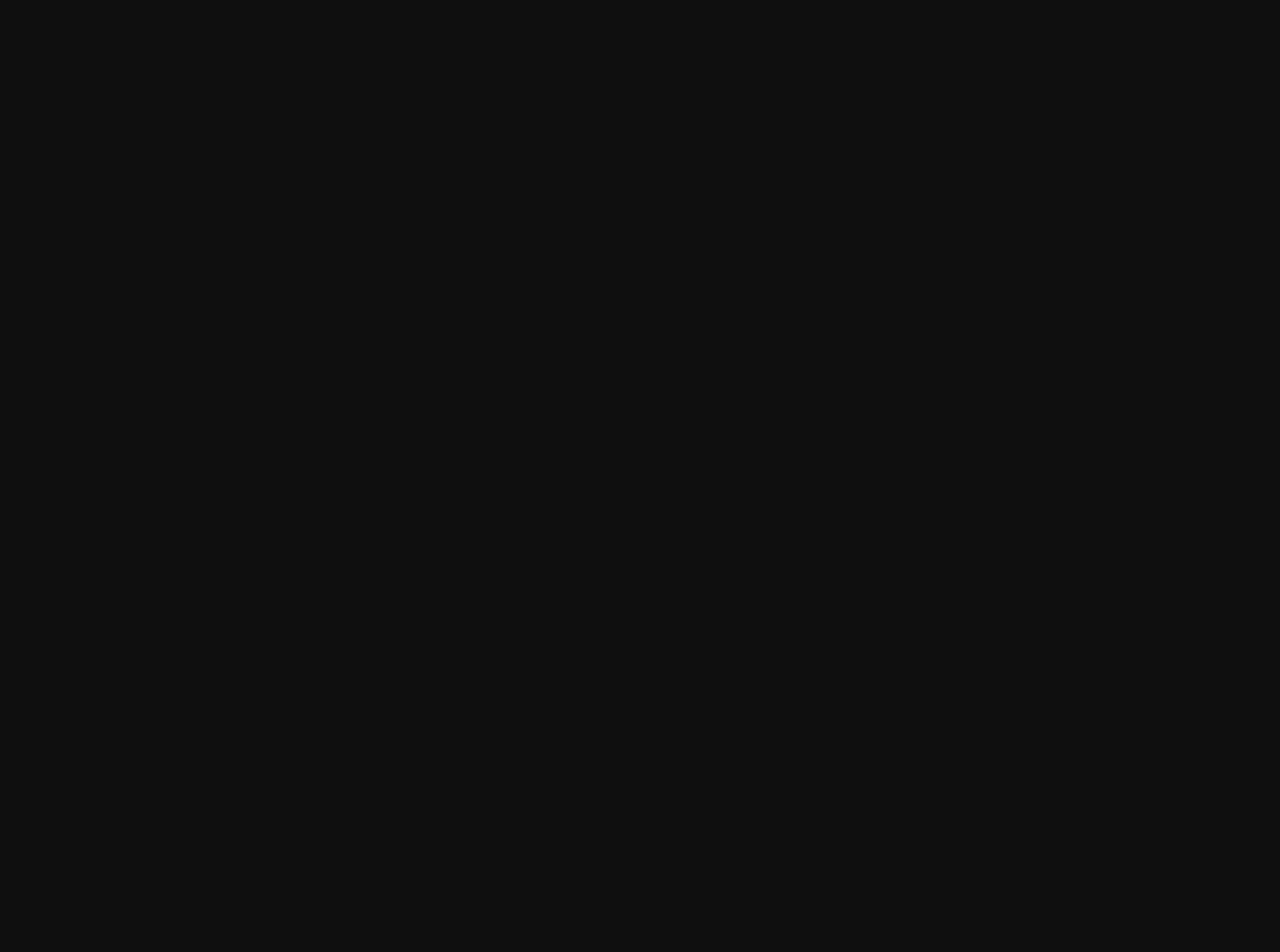
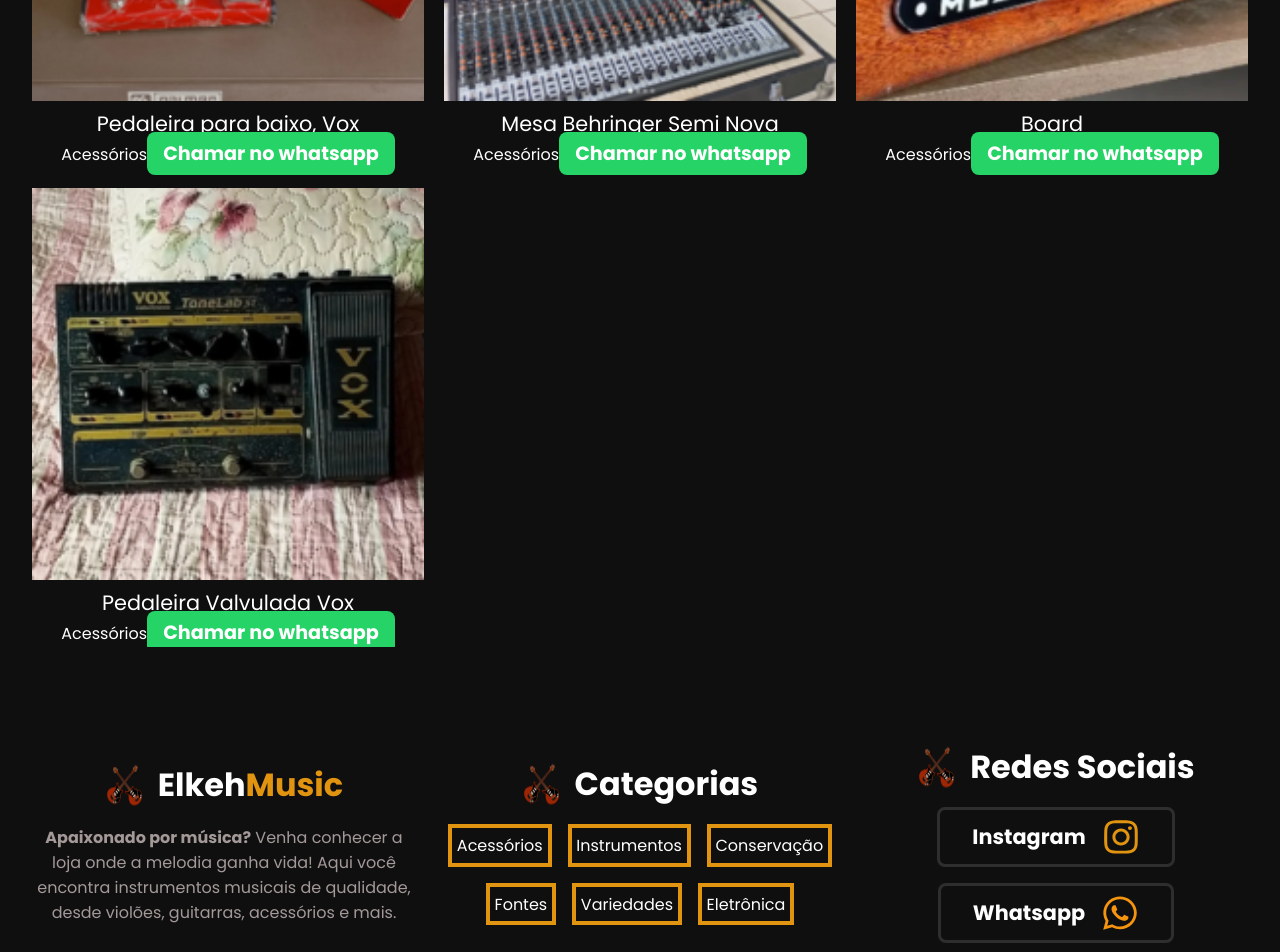
Before and after one commit to MateusMaciel340/app-elkeh-music, a React (Vite) app: page /category/1 in a window 1280 px wide. Before the commit this address had no page. Shown: the part 880-1832 px from the top of the page. Before the commit the page ends 800 px from the top, so only its background shows below. Built offline with nearby package versions, Linux system fonts and the light colour scheme.

Commit message:
add category by product

```diff
--- a/src/components/App/App.jsx
+++ b/src/components/App/App.jsx
@@ -5,6 +5,7 @@
 import Contact from '../Pages/Contact/Contact';
 import Product from '../Pages/Product/Product';
 import Layout from '../Layout/Layout';
+import Category from '../Pages/Category/Category';
 
 function App() {
   return (
@@ -13,6 +14,7 @@
     <Route path="/" element={<Layout />}>
       <Route index element={<Home />} />
       <Route path="product" element={<Product />} />
+      <Route path='/category/:id' element={<Category/>}/>
       <Route path="about" element={<About />} />
       <Route path="contact" element={<Contact />} />
     </Route>
--- a/src/components/CustomSwiper/CustomSwiper.css
+++ b/src/components/CustomSwiper/CustomSwiper.css
@@ -19,3 +19,10 @@
 .swiper-pagination-bullet {
     border: 4px solid #2e2e2e;
 }
+
+@media screen and (max-width: 448px) {
+    .custom-swiper__pagination .swiper-button-prev,
+    .custom-swiper__pagination .swiper-button-next {
+        top: 300px;
+}
+}
--- a/src/components/Pages/Product/Product.jsx
+++ b/src/components/Pages/Category/Category.jsx
@@ -1,4 +1,5 @@
-import './Product.css';
+import { useParams } from "react-router-dom";
+import { listCategory } from "../../../data/category";
 
 import { listProduct } from '../../../data/product';
 import { useEffect } from 'react';
@@ -6,21 +7,24 @@
 import { Grid, Navigation, Pagination, Scrollbar } from 'swiper/modules';
 import { Swiper, SwiperSlide } from 'swiper/react';
 
-function Product() {
+function Category() {
+    const { id } = useParams();
+    const categoryChosen = listCategory.find(category => category.id == id);
+    const productFilter = listProduct.filter(product => product.idCategory == id);
 
-  useEffect(() => {
-    document.title  = 'Elkeh Music | Produtos';
-  }, []);
+      useEffect(() => {
+        document.title  = `Elkeh Music | ${categoryChosen.title}`;
+     }, []);
 
   return (
-    <section className="product content__space">
-        <h2 className="content__subtitle">Produtos</h2>
+    <section className="content__space">
+       <h2 className="content__subtitle">{categoryChosen.title}</h2>
 
         <div className='product__pagination'>
             <Swiper
               modules={[Navigation, Pagination, Scrollbar, Grid]}
               direction={'horizontal'}
-              loop={true}
+              loop={false}
               slidesPerView={3}
               grid={{ rows: 4, fill: 'row' }}
                breakpoints={{
@@ -50,31 +54,21 @@
                 clickable: true,
               }}
               >
-                {listProduct.map((product, index) =>
+                {productFilter.map((product, index) =>
                   <SwiperSlide key={index} className="product__group">
                     <div className="product__layer" key={index}>
                       <img src={`/assets/product/0${product.id}.png`} alt={`Produto (${product.title})`}/>
                       <p className="content__text">{product.title}</p>
                       <span className="product__tag">{product.category}</span>
-                      <a href={`https://wa.me/5585921597561?text=Tenho interesse no produto (${product.title}), pode me ajudar?`} target="_blank" className="link-whatsapp">Chamar no whatsapp</a>
+                      <a href={`https://wa.me/5585921597561?text=Tenho interesse no produto "${product.title}", pode me ajudar?`} target="_blank" className="link-whatsapp">Chamar no whatsapp</a>
                     </div>
                   </SwiperSlide>
                 )}
               </Swiper>
         </div>
 
-        {/* <div className="product__group">
-          {listProduct.map((product, index) =>
-            <div className="product__layer" key={index}>
-                <img src={`/assets/product/0${product.id}.png`} alt={`Produto (${product.title})`}/>
-                <p className="content__text">{product.title}</p>
-                <span className="product__tag">{product.category}</span>
-                <a href={`https://wa.me/5585921597561?text=Tenho interesse no produto (${product.title}), pode me ajudar?`} target="_blank" className="link-whatsapp">Chamar no whatsapp</a>
-            </div>
-          )}
-        </div> */}
     </section>
   )
 }
 
-export default Product;
+export default Category
--- a/src/components/Pages/Contact/Contact.jsx
+++ b/src/components/Pages/Contact/Contact.jsx
@@ -18,7 +18,7 @@
 
                     <div className="contact__button">
                         <a href="https://www.instagram.com/elkeh_music/" target="_blank" className="contact__link">Instagram</a>
-                        <a href="https://wa.me/+55859921597561" target="_blank" className="contact__link-whatsapp">Whatsapp</a>
+                        <a href="https://wa.me/5585921597561" target="_blank" className="contact__link-whatsapp">Whatsapp</a>
                     </div>
                 </div>
             </div>
--- a/src/components/Pages/Home/Home.css
+++ b/src/components/Pages/Home/Home.css
@@ -14,7 +14,7 @@
     flex-direction: column;
     gap: 0.5rem;
     background: #2e2e2e;
-    padding: 2rem;
+    padding: 1rem 3rem;
     border-radius: 1rem;
     border: 4px solid #e0940f;
 }
@@ -49,6 +49,13 @@
     background: #e0940f;
 }
 
+.category__group .link-category__main {
+    background: #aeabab;
+    color: #111111;
+    width: 100%;
+    margin: 1rem 0;
+}
+
 /* Mark.css */
 .mark__group {
     align-items: center;
--- a/src/components/Pages/Home/Home.jsx
+++ b/src/components/Pages/Home/Home.jsx
@@ -5,6 +5,7 @@
 import logoStars from '../../../assets/icon-stars.png';
 import { useEffect } from 'react';
 import ServiceStore from './Service/ServiceStore';
+import { Link } from 'react-router-dom';
 
 function Home() {
 
@@ -24,9 +25,13 @@
                     <h2 className="category__title">{category.title}</h2>
                     <img src={logoStars}/>
 
+                    <Link to={`/category/${category.id}`} className="link-whatsapp link-instagram link-category__main">
+                      Saiba mais
+                    </Link>
+
 
                     <div className="category__links">
-                      <a href={`https://wa.me/5585921597561?text=Tenho interesse na categoria (${category.title}), pode me ajudar?`} target="_blank" className="link-whatsapp">
+                      <a href={`https://wa.me/5585921597561?text=Tenho interesse na categoria "${category.title}", pode me ajudar?`} target="_blank" className="link-whatsapp">
                           <img src={"/assets/social/icon-transparent/whatsapp-brands.svg"}/>
                       </a>
                       <a href={`https://www.instagram.com/elkeh_music`} target="_blank" className="link-whatsapp link-instagram">
--- a/src/data/product.js
+++ b/src/data/product.js
@@ -2,77 +2,92 @@
     {
         id: 1,
         title: 'Pedaleira para baixo, Vox',
-        category: 'Acessórios'
+        category: 'Acessórios',
+        idCategory: 1
     },
     {
         id: 2,
         title: 'Mesa Behringer Semi Nova',
-        category: 'Acessórios'
+        category: 'Acessórios',
+        idCategory: 1
     },
     {
         id: 3,
         title: 'Óleo para durabilidade das cordas',
-        category: 'Conservação'
+        category: 'Conservação',
+        idCategory: 3
     },
     {
         id: 4,
         title: 'Microfone sem fio',
-        category: 'Variedades'
+        category: 'Variedades',
+        idCategory: 5
     },
     {
         id: 5,
         title: 'Violão Hofman',
-        category: 'Instrumentos'
+        category: 'Instrumentos',
+        idCategory: 2,
     },
     {
         id: 6,
         title: 'Tagima Rio Negro',
-        category: 'Instrumentos'
+        category: 'Instrumentos',
+        idCategory: 2,
     },
     {
         id: 7,
         title: 'Guitarra Strinberg',
-        category: 'Instrumentos'
+        category: 'Instrumentos',
+        idCategory: 2
     },
     {
         id: 8,
         title: 'Violão Strinberg elétrico',
-        category: 'Instrumentos'
+        category: 'Instrumentos',
+        idCategory: 2
     },
     {
         id: 9,
         title: 'Roland E-x20A',
-        category: 'Instrumentos'
+        category: 'Instrumentos',
+        idCategory: 2
     },
     {
         id: 10,
         title: 'Violino com bag de luxo!',
-        category: 'Instrumentos'
+        category: 'Instrumentos',
+        idCategory: 2
     },
     {
         id: 11,
         title: 'Board',
-        category: 'Acessórios'
+        category: 'Acessórios',
+        idCategory: 1
     },
     {
         id: 12,
         title: 'Pedaleira Valvulada Vox',
-        category: 'Acessórios'
+        category: 'Acessórios',
+        idCategory: 1
     },
     {
         id: 13,
         title: 'Guitarra Tagima 530',
-        category: 'Instrumentos'
+        category: 'Instrumentos',
+        idCategory: 2
     },
     {
         id: 14,
         title: 'Palhetas variadas',
-        category: 'Variedades'
+        category: 'Variedades',
+        idCategory: 5
     },
     {
         id: 15,
         title: 'Fonte NiG - 12 pedais',
-        category: 'Fontes'
+        category: 'Fontes',
+        idCategory: 4
     },
     {
         id: 16,
@@ -82,41 +97,49 @@
     {
         id: 17,
         title: 'Caixa para Bateria',
-        category: 'Instrumentos'
+        category: 'Instrumentos',
+        idCategory: 2
     },
     {
         id: 18,
         title: 'Mini tweeter',
-        category: 'Eletrônica'
+        category: 'Eletrônica',
+        idCategory: 6
     },
     {
         id: 19,
         title: 'Corneta e Tweeter',
-        category: 'Eletrônica'
+        category: 'Eletrônica',
+        idCategory: 6
     },
     {
         id: 20,
         title: 'Promadite (Adesivo)',
-        category: 'Eletrônica'
+        category: 'Eletrônica',
+        idCategory: 6
     },
     {
         id: 21,
         title: 'Controle remoto',
-        category: 'Eletrônica'
+        category: 'Eletrônica',
+        idCategory: 6
     },
     {
         id: 22,
         title: 'Cabo RCA Y',
-        category: 'Eletrônica'
+        category: 'Eletrônica',
+        idCategory: 6
     },
     {
         id: 23,
         title: 'Cabo RCA - 5m',
-        category: 'Eletrônica'
+        category: 'Eletrônica',
+        idCategory: 6
     },
     {
         id: 24,
         title: 'Módulo da taramps',
-        category: 'Eletrônica'
+        category: 'Eletrônica',
+        idCategory: 6
     }
 ];
```
